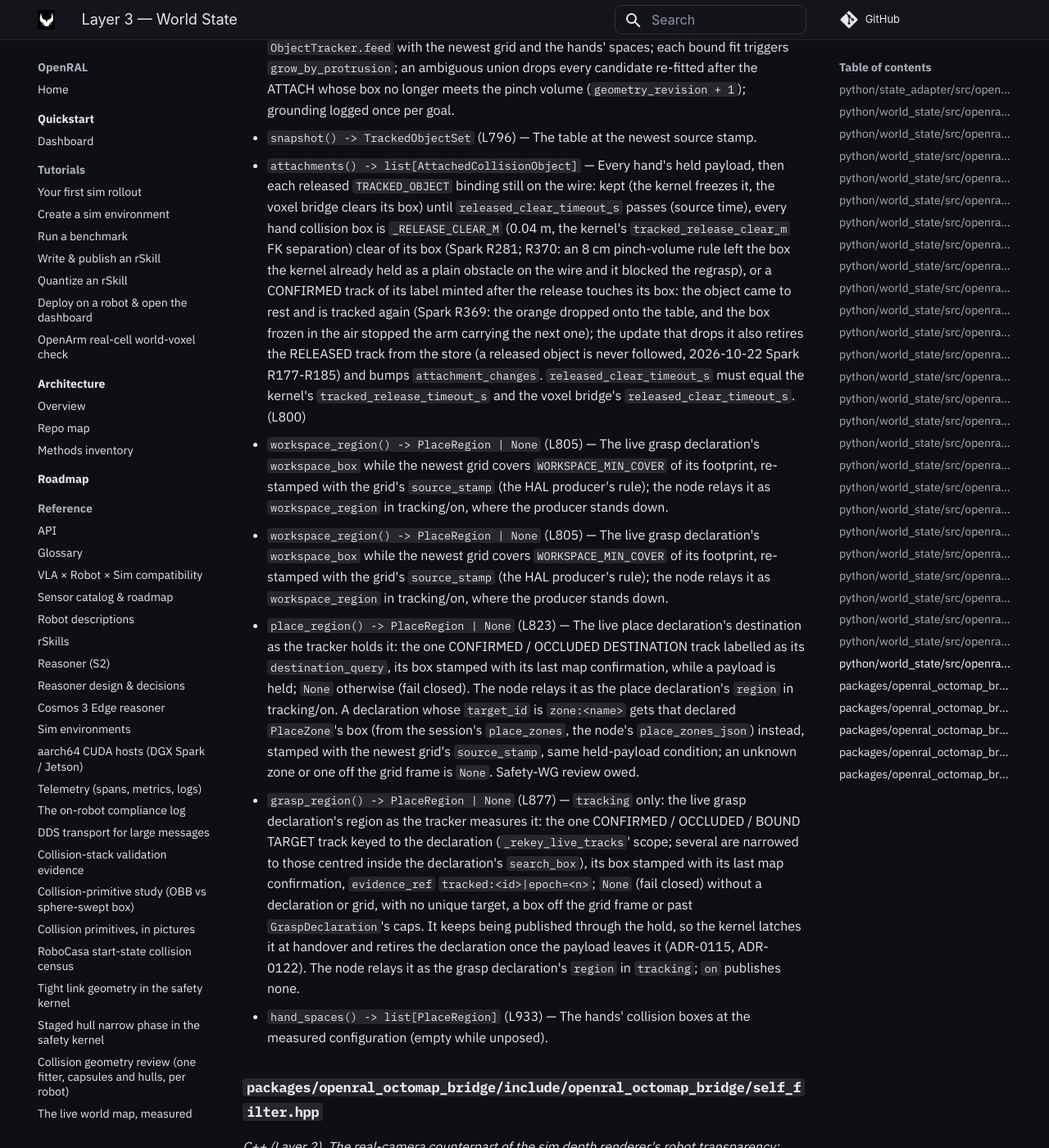
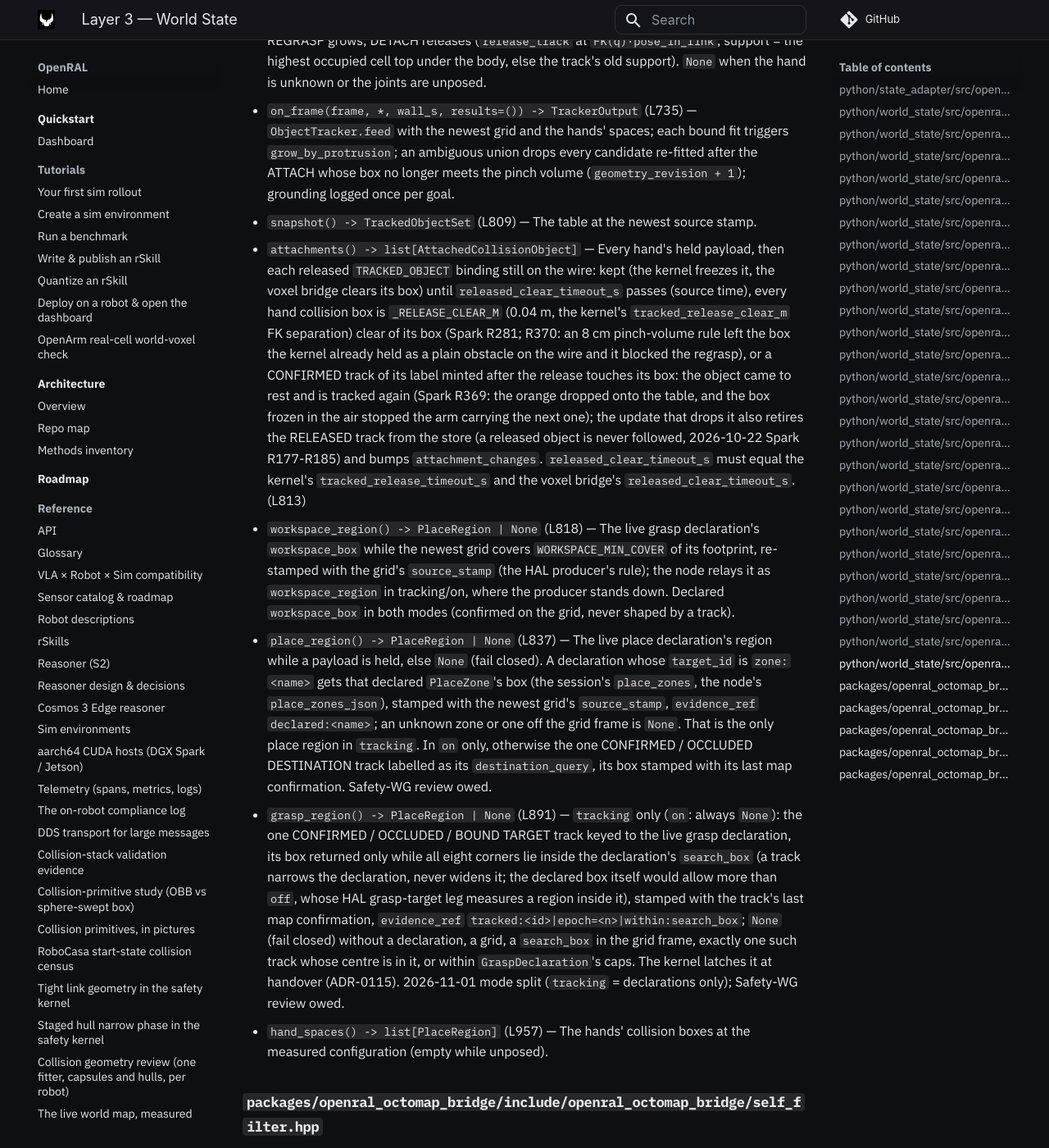
Before and after one commit to OpenRAL/openral, an MkDocs documentation site: the page built from docs/methods/03-world-state.md, in a window 1280 px wide and 1400 px high, scrolled down 28112 px. Shown: the whole window at 82% size. Built offline with MkDocs 1.6.1 and Material for MkDocs 9.7.7, drawn with Linux system fonts in a browser that asks for light colours; comment, search, counter and statistics services are not loaded; some of the changed text lies outside the part shown.

Commit message:
feat(world-state)!: object_tracking=tracking takes every contact allowance from a declaration
The open/Pro line for object tracking (2026-11-01 decision, ADR-0121/0122 amendment owed):
`off` and `tracking` are open and allow contact only where the scene declared it; every
allowance a track shapes is `on` (OpenRAL Pro exemption provider). Research found five
track-driven relaxations still active in open `tracking`; this removes four of them there.

- TrackerSession takes the mode (node passes it). In `tracking`:
  - grasp_region() is the one target track's box only while it lies wholly inside the
    declaration's search_box (a track narrows the declaration, never widens it); none
    without a search_box, with two targets, or past the caps. `on` publishes none (unchanged).
  - place_region() is only a declared place zone (zone:<name>); the destination-track
    region is `on` only.
  - workspace_region() is unchanged (the declared workspace_box confirmed on the grid).
- Octomap voxel bridge and robot self-filter: new `tracked_clear_enabled` (default false)
  gates every track-driven clear (identity clear of a bound payload, the released-box window,
  carry sweep / vacated box, the self-filter's payload point drop). The launch sets it only for
  `on`, so `tracking` treats a carried object exactly as `off` does. The world-state
  subscription and the revision acknowledgement are unchanged.

Not changed (kernel, Safety-WG): the kernel re-snapshots the attach residue exemption on every
attachment revision, so payload growth widens it in every mode; splitting that trigger is a
kernel change.

BREAKING CHANGE: scenes running object_tracking=tracking need a search_box enclosing the target
for a grasp region and a declared place zone for a place allowance; carried objects are no
longer cleared from the map outside `on`.

Co-Authored-By: Claude Opus 5.5 <noreply@anthropic.com>
Claude-Session: https://claude.ai/code/session_01NavzwXV9hE4iZoxXfik86v
Signed-off-by: Adrian <adrianllopart@gmail.com>

```diff
--- a/docs/methods/03-world-state.md
+++ b/docs/methods/03-world-state.md
@@ -329,27 +329,26 @@ _Issue #418 WP D1. `TrackerSession` — the ROS-free glue the object-tracker lif
 
 - const `RELEASED_CLEAR_TIMEOUT_S = 3.0` (L104) — The released-binding lifetime default (must equal the kernel's `tracked_release_timeout_s` and the voxel bridge's `released_clear_timeout_s`).
 - const `RELEASE_DWELL_S = 0.3` (L101) — The jaw-open release dwell default; the node's param defaults and the deploy launch (`release_dwell_s`, the exemption provider's `contact_exemptions.tracked_release_dwell_s`, the `tracked_release_timeout_s` launch-arg default) read them.
-- `class TrackingMode(StrEnum)` (L155) — `tracking`, `on` (`DeployRuntime.object_tracking`; `off` never starts the node; the removed `shadow` / `bind` map to `tracking` in the schema).
-- `class GraspEventKind(StrEnum)` (L162) — `attach`, `regrasp`, `detach` (`openral_msgs/GraspEvent.kind`).
-- `declaration_key(target_id, stamp_ns) -> str` (L186) — The kernel's `"<target_id>@<stamp_ns>"`.
-- `class TrackerSession(description, *, cell_m, grounding_wait_s, grounding_required=False, release_dwell_s=RELEASE_DWELL_S, released_clear_timeout_s=RELEASED_CLEAR_TIMEOUT_S, params=None, require_hands=False, derive_attach=False, wrist_links=1)` (L196) — One `ObjectTracker` in the manifest's `base_frame` and one `GraspBinder` per gripper joint (`require_hands`: a gripper the binder cannot model is a `ROSConfigError`, else logged and skipped).
-  - `now_ns` (property) (L306) — The newest source stamp seen.
-  - `on_grid(grid, source_stamp_ns) -> None` (L420) — Keep the newest grid in the tracks' frame (another frame: logged, ignored).
-  - `on_joint_state(positions, stamp_ns) -> None` (L448) — Manifest-named joints; a hand's `JawReleaseMonitor` firing releases it.
-  - `hands_clear_of_targets() -> bool` — No hand holds anything and every hand's pinch box is `_JUDGE_CLEAR_M` (2 cm, box to box) clear of every CONFIRMED / OCCLUDED / RELEASED TARGET box (`False` with no such track); published by the node on `/openral/object_tracker/hands_clear`, where the completion check reads it (Spark banana R336 / R338 / R340: the judge said done with the fingers still on the banana). (L354)
-  - `open_standing_queries(queries) -> None` — The deploy's prompt-time queries (`object_queries_json`) as goal `deploy:deploy@0`: they ground whatever declarations are in force (a scene with no place declaration still grounds its plate); a declaration's own goal re-keys the tracks they match. (L411)
-  - `on_grasp_declaration(decl) -> None` (L480) — Opens one standing query per `target_queries` entry under goal `grasp:<key>` (key = `declaration_key`), re-keys the live tracks the queries match (label + role) to it; a retraction or a new key closes the old goal.
-  - `on_place_declaration(decl) -> None` (L494) — The same for `destination_query` (goal `place:<key>`).
-  - `on_jaw_command(gripper_joint, target, stamp_ns)` (L438) — The approved gripper command, for the derived-attach read (`derive_attach`; tracking / on, sim only: a `JawStallDetector` per calibrated gripper reads commanded vs median measured jaw with the manifest's stall gap; its stall binds exactly as an ATTACH does and a real ATTACH for the same hold is a duplicate that returns the held binding untouched; the HAL trigger is unchanged and real hardware refuses tracking / on).
-  - `on_grasp_event(kind, gripper_joint, *, jaw, hold, stamp_ns, derived=False) -> Binding | None` (L516) — A non-finite `jaw` (the HAL had no measured jaw) falls back to the newest joint sample, else the event is logged and ignored; a non-finite `hold` takes the jaw. ATTACH binds at the measured jaw (a second ATTACH releases the first hold), arms the jaw-open monitor at `hold`, re-opens the live grasp goal's queries on an untracked grasp; REGRASP grows; DETACH releases (`release_track` at `FK(q)·pose_in_link`, support = the highest occupied cell top under the body, else the track's old support). `None` when the hand is unknown or the joints are unposed.
-  - `on_frame(frame, *, wall_s, results=()) -> TrackerOutput` (L722) — `ObjectTracker.feed` with the newest grid and the hands' spaces; each bound fit triggers `grow_by_protrusion`; an ambiguous union drops every candidate re-fitted after the ATTACH whose box no longer meets the pinch volume (`geometry_revision + 1`); grounding logged once per goal.
-  - `snapshot() -> TrackedObjectSet` (L796) — The table at the newest source stamp.
-  - `attachments() -> list[AttachedCollisionObject]` — Every hand's held payload, then each released `TRACKED_OBJECT` binding still on the wire: kept (the kernel freezes it, the voxel bridge clears its box) until `released_clear_timeout_s` passes (source time), every hand collision box is `_RELEASE_CLEAR_M` (0.04 m, the kernel's `tracked_release_clear_m` FK separation) clear of its box (Spark R281; R370: an 8 cm pinch-volume rule left the box the kernel already held as a plain obstacle on the wire and it blocked the regrasp), or a CONFIRMED track of its label minted after the release touches its box: the object came to rest and is tracked again (Spark R369: the orange dropped onto the table, and the box frozen in the air stopped the arm carrying the next one); the update that drops it also retires the RELEASED track from the store (a released object is never followed, 2026-10-22 Spark R177-R185) and bumps `attachment_changes`. `released_clear_timeout_s` must equal the kernel's `tracked_release_timeout_s` and the voxel bridge's `released_clear_timeout_s`. (L800)
-  - `workspace_region() -> PlaceRegion | None` (L805) — The live grasp declaration's `workspace_box` while the newest grid covers `WORKSPACE_MIN_COVER` of its footprint, re-stamped with the grid's `source_stamp` (the HAL producer's rule); the node relays it as `workspace_region` in tracking/on, where the producer stands down.
-  - `workspace_region() -> PlaceRegion | None` (L805) — The live grasp declaration's `workspace_box` while the newest grid covers `WORKSPACE_MIN_COVER` of its footprint, re-stamped with the grid's `source_stamp` (the HAL producer's rule); the node relays it as `workspace_region` in tracking/on, where the producer stands down.
-  - `place_region() -> PlaceRegion | None` (L823) — The live place declaration's destination as the tracker holds it: the one CONFIRMED / OCCLUDED DESTINATION track labelled as its `destination_query`, its box stamped with its last map confirmation, while a payload is held; `None` otherwise (fail closed). The node relays it as the place declaration's `region` in tracking/on. A declaration whose `target_id` is `zone:<name>` gets that declared `PlaceZone`'s box (from the session's `place_zones`, the node's `place_zones_json`) instead, stamped with the newest grid's `source_stamp`, same held-payload condition; an unknown zone or one off the grid frame is `None`. Safety-WG review owed.
-  - `grasp_region() -> PlaceRegion | None` (L877) — `tracking` only: the live grasp declaration's region as the tracker measures it: the one CONFIRMED / OCCLUDED / BOUND TARGET track keyed to the declaration (`_rekey_live_tracks`' scope; several are narrowed to those centred inside the declaration's `search_box`), its box stamped with its last map confirmation, `evidence_ref` `tracked:<id>|epoch=<n>`; `None` (fail closed) without a declaration or grid, with no unique target, a box off the grid frame or past `GraspDeclaration`'s caps. It keeps being published through the hold, so the kernel latches it at handover and retires the declaration once the payload leaves it (ADR-0115, ADR-0122). The node relays it as the grasp declaration's `region` in `tracking`; `on` publishes none.
-  - `hand_spaces() -> list[PlaceRegion]` (L933) — The hands' collision boxes at the measured configuration (empty while unposed).
+- `class TrackingMode(StrEnum)` (L155) — `tracking`, `on` (`DeployRuntime.object_tracking`; `off` never starts the node; the removed `shadow` / `bind` map to `tracking` in the schema). `tracking` (open): tracks, grounds and may ADD geometry (grow-only payload binding); every contact allowance published comes from a scene declaration (`search_box`, `workspace_box`, a `PlaceZone`), a track only confirms one is populated. `on` (needs the Pro exemption provider): track-driven allowance.
+- `class GraspEventKind(StrEnum)` (L170) — `attach`, `regrasp`, `detach` (`openral_msgs/GraspEvent.kind`).
+- `declaration_key(target_id, stamp_ns) -> str` (L194) — The kernel's `"<target_id>@<stamp_ns>"`.
+- `class TrackerSession(description, *, cell_m, grounding_wait_s, grounding_required=False, release_dwell_s=RELEASE_DWELL_S, released_clear_timeout_s=RELEASED_CLEAR_TIMEOUT_S, params=None, require_hands=False, derive_attach=False, wrist_links=1, mode=TrackingMode.TRACKING)` (L204) — `mode` selects the region semantics below (default `tracking`, the safer). One `ObjectTracker` in the manifest's `base_frame` and one `GraspBinder` per gripper joint (`require_hands`: a gripper the binder cannot model is a `ROSConfigError`, else logged and skipped).
+  - `now_ns` (property) (L319) — The newest source stamp seen.
+  - `on_grid(grid, source_stamp_ns) -> None` (L433) — Keep the newest grid in the tracks' frame (another frame: logged, ignored).
+  - `on_joint_state(positions, stamp_ns) -> None` (L461) — Manifest-named joints; a hand's `JawReleaseMonitor` firing releases it.
+  - `hands_clear_of_targets() -> bool` — No hand holds anything and every hand's pinch box is `_JUDGE_CLEAR_M` (2 cm, box to box) clear of every CONFIRMED / OCCLUDED / RELEASED TARGET box (`False` with no such track); published by the node on `/openral/object_tracker/hands_clear`, where the completion check reads it (Spark banana R336 / R338 / R340: the judge said done with the fingers still on the banana). (L367)
+  - `open_standing_queries(queries) -> None` — The deploy's prompt-time queries (`object_queries_json`) as goal `deploy:deploy@0`: they ground whatever declarations are in force (a scene with no place declaration still grounds its plate); a declaration's own goal re-keys the tracks they match. (L424)
+  - `on_grasp_declaration(decl) -> None` (L493) — Opens one standing query per `target_queries` entry under goal `grasp:<key>` (key = `declaration_key`), re-keys the live tracks the queries match (label + role) to it; a retraction or a new key closes the old goal.
+  - `on_place_declaration(decl) -> None` (L507) — The same for `destination_query` (goal `place:<key>`).
+  - `on_jaw_command(gripper_joint, target, stamp_ns)` (L451) — The approved gripper command, for the derived-attach read (`derive_attach`; tracking / on, sim only: a `JawStallDetector` per calibrated gripper reads commanded vs median measured jaw with the manifest's stall gap; its stall binds exactly as an ATTACH does and a real ATTACH for the same hold is a duplicate that returns the held binding untouched; the HAL trigger is unchanged and real hardware refuses tracking / on).
+  - `on_grasp_event(kind, gripper_joint, *, jaw, hold, stamp_ns, derived=False) -> Binding | None` (L529) — A non-finite `jaw` (the HAL had no measured jaw) falls back to the newest joint sample, else the event is logged and ignored; a non-finite `hold` takes the jaw. ATTACH binds at the measured jaw (a second ATTACH releases the first hold), arms the jaw-open monitor at `hold`, re-opens the live grasp goal's queries on an untracked grasp; REGRASP grows; DETACH releases (`release_track` at `FK(q)·pose_in_link`, support = the highest occupied cell top under the body, else the track's old support). `None` when the hand is unknown or the joints are unposed.
+  - `on_frame(frame, *, wall_s, results=()) -> TrackerOutput` (L735) — `ObjectTracker.feed` with the newest grid and the hands' spaces; each bound fit triggers `grow_by_protrusion`; an ambiguous union drops every candidate re-fitted after the ATTACH whose box no longer meets the pinch volume (`geometry_revision + 1`); grounding logged once per goal.
+  - `snapshot() -> TrackedObjectSet` (L809) — The table at the newest source stamp.
+  - `attachments() -> list[AttachedCollisionObject]` — Every hand's held payload, then each released `TRACKED_OBJECT` binding still on the wire: kept (the kernel freezes it, the voxel bridge clears its box) until `released_clear_timeout_s` passes (source time), every hand collision box is `_RELEASE_CLEAR_M` (0.04 m, the kernel's `tracked_release_clear_m` FK separation) clear of its box (Spark R281; R370: an 8 cm pinch-volume rule left the box the kernel already held as a plain obstacle on the wire and it blocked the regrasp), or a CONFIRMED track of its label minted after the release touches its box: the object came to rest and is tracked again (Spark R369: the orange dropped onto the table, and the box frozen in the air stopped the arm carrying the next one); the update that drops it also retires the RELEASED track from the store (a released object is never followed, 2026-10-22 Spark R177-R185) and bumps `attachment_changes`. `released_clear_timeout_s` must equal the kernel's `tracked_release_timeout_s` and the voxel bridge's `released_clear_timeout_s`. (L813)
+  - `workspace_region() -> PlaceRegion | None` (L818) — The live grasp declaration's `workspace_box` while the newest grid covers `WORKSPACE_MIN_COVER` of its footprint, re-stamped with the grid's `source_stamp` (the HAL producer's rule); the node relays it as `workspace_region` in tracking/on, where the producer stands down. Declared `workspace_box` in both modes (confirmed on the grid, never shaped by a track).
+  - `place_region() -> PlaceRegion | None` (L837) — The live place declaration's region while a payload is held, else `None` (fail closed). A declaration whose `target_id` is `zone:<name>` gets that declared `PlaceZone`'s box (the session's `place_zones`, the node's `place_zones_json`), stamped with the newest grid's `source_stamp`, `evidence_ref` `declared:<name>`; an unknown zone or one off the grid frame is `None`. That is the only place region in `tracking`. In `on` only, otherwise the one CONFIRMED / OCCLUDED DESTINATION track labelled as its `destination_query`, its box stamped with its last map confirmation. Safety-WG review owed.
+  - `grasp_region() -> PlaceRegion | None` (L891) — `tracking` only (`on`: always `None`): the one CONFIRMED / OCCLUDED / BOUND TARGET track keyed to the live grasp declaration, its box returned only while all eight corners lie inside the declaration's `search_box` (a track narrows the declaration, never widens it; the declared box itself would allow more than `off`, whose HAL grasp-target leg measures a region inside it), stamped with the track's last map confirmation, `evidence_ref` `tracked:<id>|epoch=<n>|within:search_box`; `None` (fail closed) without a declaration, a grid, a `search_box` in the grid frame, exactly one such track whose centre is in it, or within `GraspDeclaration`'s caps. The kernel latches it at handover (ADR-0115). 2026-11-01 mode split (`tracking` = declarations only); Safety-WG review owed.
+  - `hand_spaces() -> list[PlaceRegion]` (L957) — The hands' collision boxes at the measured configuration (empty while unposed).
 
 ### `packages/openral_octomap_bridge/include/openral_octomap_bridge/self_filter.hpp`
 _C++ (Layer 2). The real-camera counterpart of the sim depth renderer's robot transparency: removes the robot's (and a held payload's) own returns from a depth cloud before `octomap_server` inserts it. Poses the kernel's own collision primitives via an FK that mirrors the kernel's operation for operation (a test links the kernel library to pin it; the runtime does not, since Layer 2 may not depend on Layer 5). The node is `src/robot_self_filter.hpp` (`robot_self_filter` executable), wired by `deploy_e2e.launch.py` on the real path only._
```
Also changed, not shown: docs/methods/11-ros2-nodes.md (+18 -17 lines), docs/reference/real-pick-place-design.md (+2 -2 lines), docs/tutorials/deploy/openarm-real-world-voxel-check.md (+2 -2 lines), packages/openral_octomap_bridge/README.md (+9 -5 lines), 11 other files.
